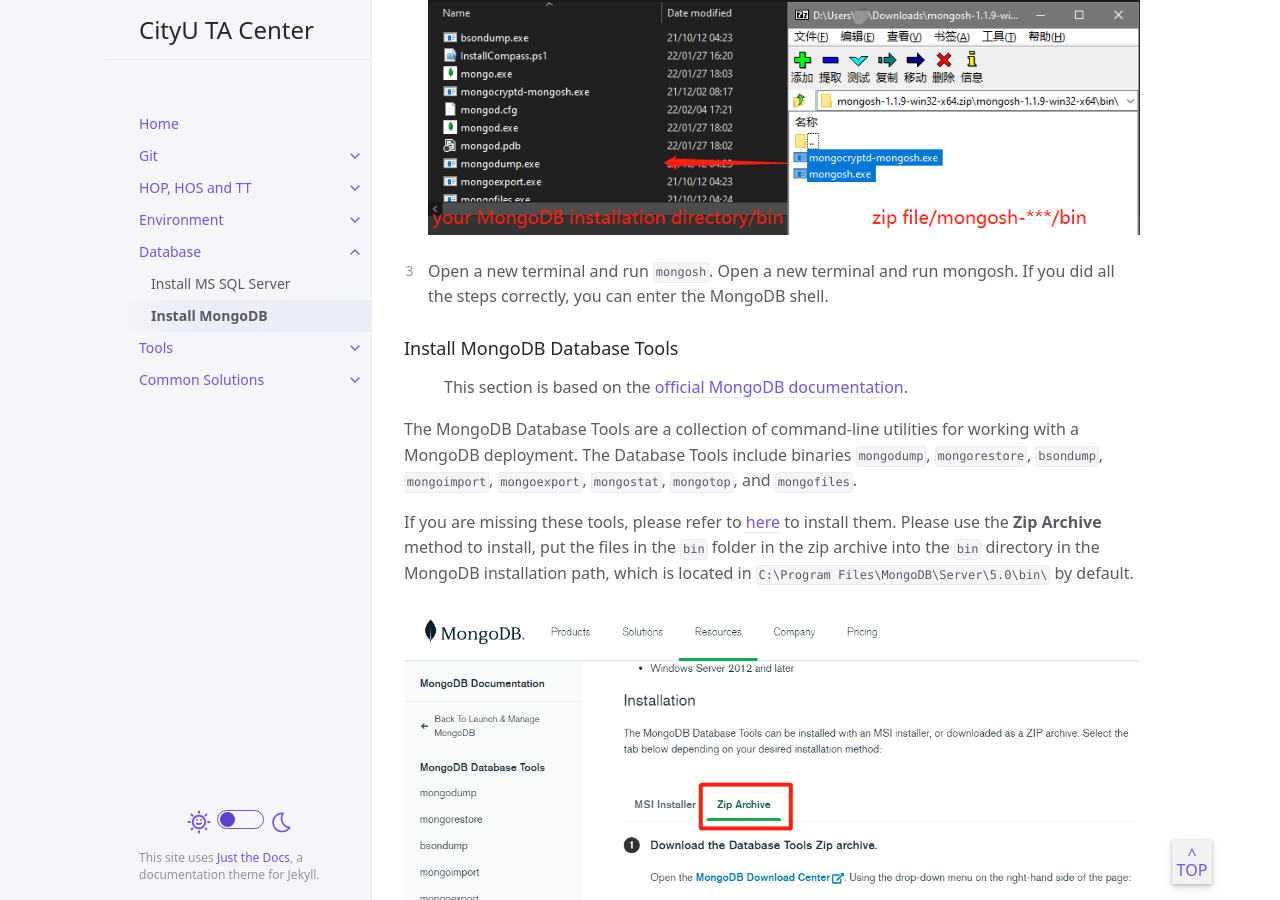
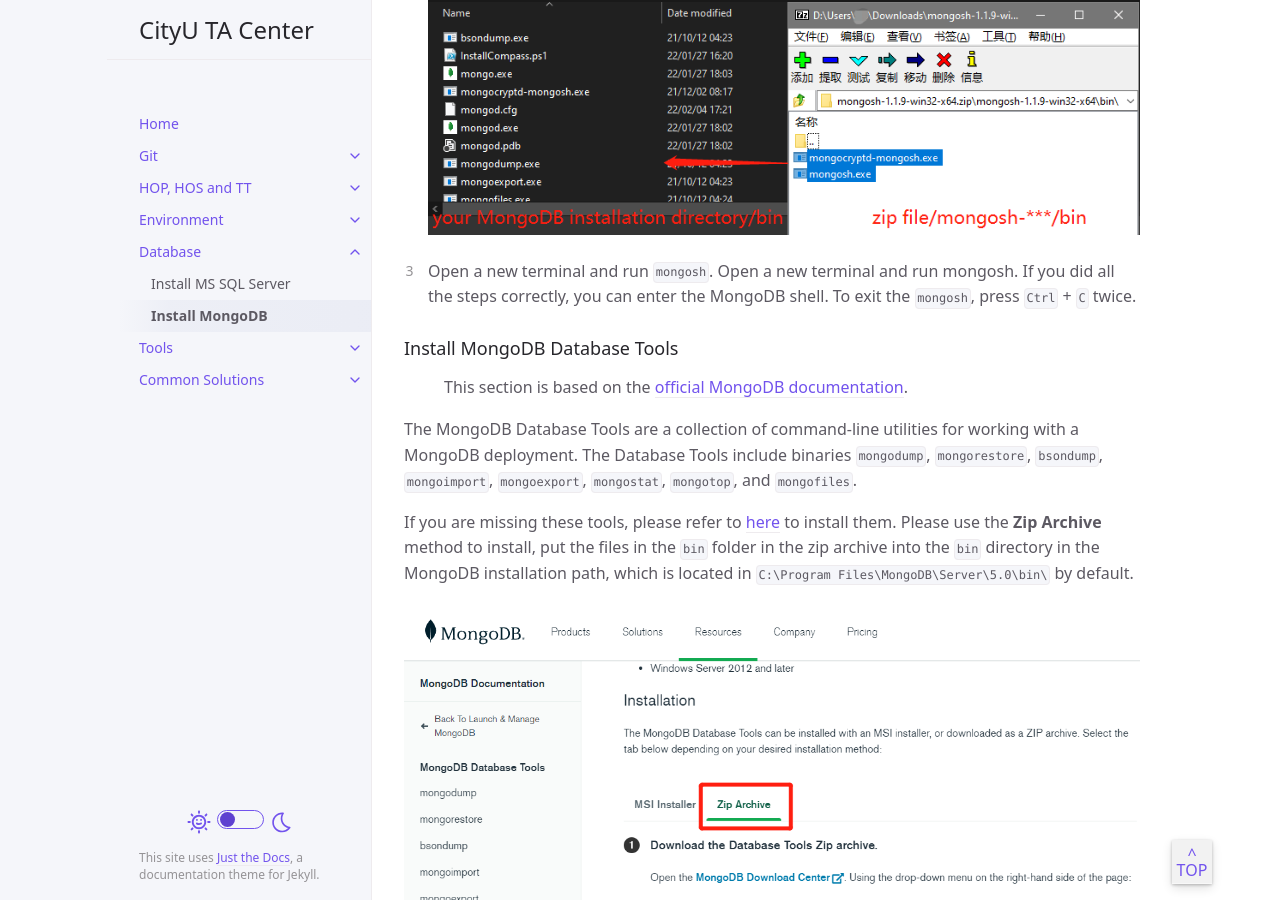
Before and after one commit to thomasthaddeus/cityuseattle.github.io, a Jekyll site: the page built from docs/database/mongodb.md, in a window 1280 px wide and 900 px high, scrolled down 8768 px. Built offline with Jekyll 4.4.1, drawn with Linux system fonts in a browser that asks for light colours; some of the changed text lies outside the part shown.

Commit message:
update doc > db > mongodb.md

````diff
--- a/docs/database/mongodb.md
+++ b/docs/database/mongodb.md
@@ -109,7 +109,7 @@ Follow these steps to install MongoDB Community Edition using the MongoDB Instal
 
 ## Configure Environment Variables
 
-Once installed, open a new terminal and run `mongo` again. If you get an error like the one below, it means you didn't set the environment variable.
+Once installed, open a new terminal and run `mongo` again. If you get an error like the one below, it means you didn't set the environment variable. To exit `mongo`, press `Ctrl` + `C`.
 
 ```console
 # cmd
@@ -149,7 +149,7 @@ The `.msi` installer does not include [mongosh][].
 
     ![mongosh_unzip](/assets/images/database/mongodb/mongosh_unzip.png)
 
- 3. Open a new terminal and run `mongosh`. Open a new terminal and run mongosh. If you did all the steps correctly, you can enter the MongoDB shell.
+ 3. Open a new terminal and run `mongosh`. Open a new terminal and run mongosh. If you did all the steps correctly, you can enter the MongoDB shell. To exit the `mongosh`, press `Ctrl` + `C` twice.
 
 ### Install MongoDB Database Tools
 
````
